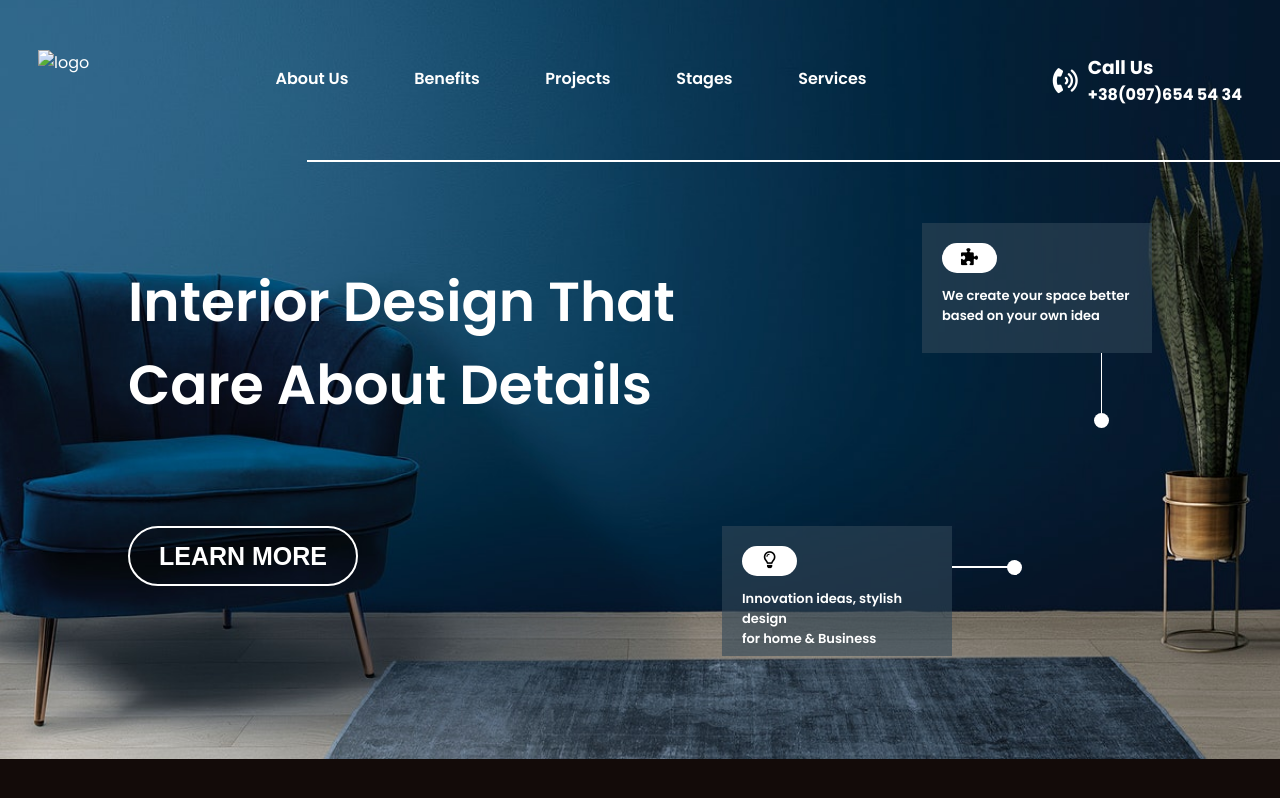
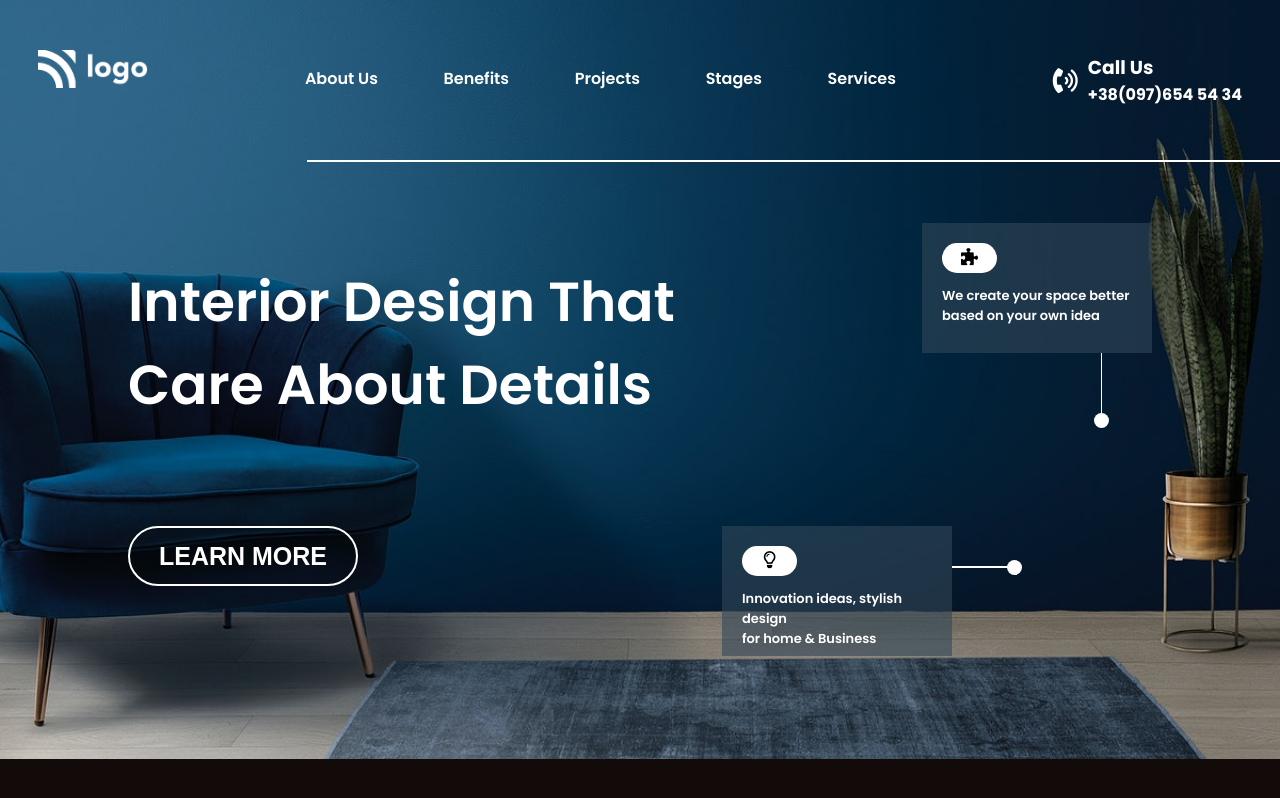
Before and after one commit to jitender1222/Project10-js-bootcamp, a plain HTML site: page index.html in a window 1280 px wide. Drawn offline with Linux system fonts and the light colour scheme.

Commit message:
update a logo

```diff
--- a/index.html
+++ b/index.html
@@ -11,7 +11,7 @@
 <body>
     <nav class="navigation">
         <div class="logo">
-            <img src="logo.png" alt="logo">
+            <img src="Logo.png" alt="logo">
         </div>
         <ul class="items">
             <li class="item"><a href="#">About Us</a></li>
```
Also changed, not shown: Logo.png (added).
